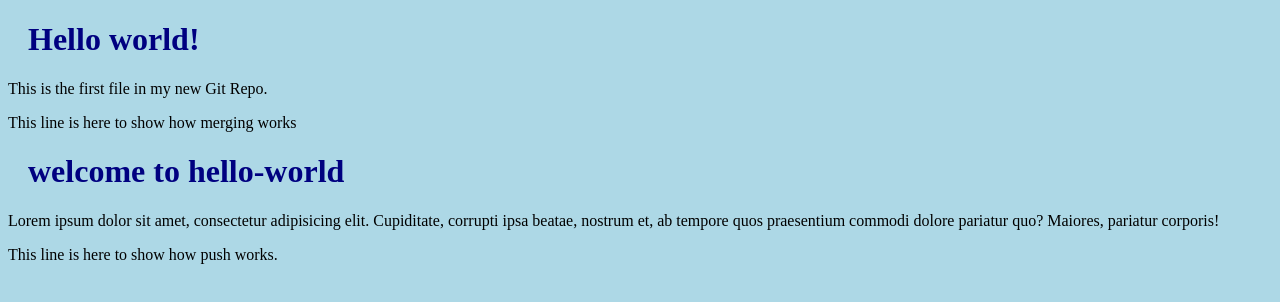
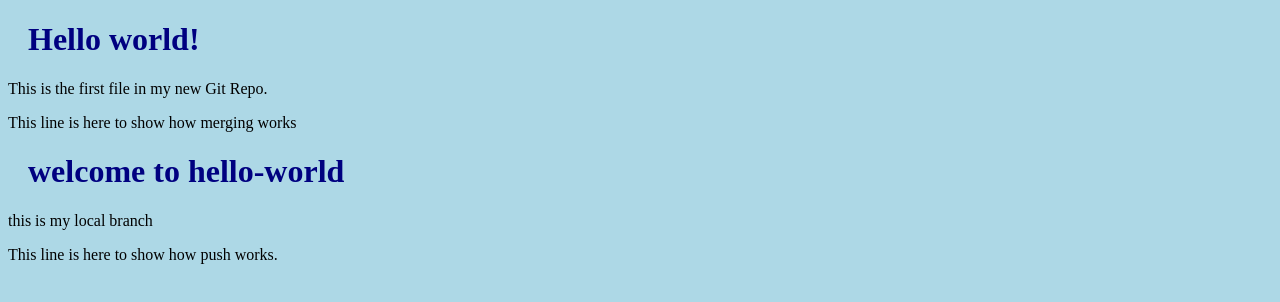
Before and after one commit to gyanurais/testproject, a plain HTML site: page index.html in a window 1280 px wide. Drawn offline with Linux system fonts and the light colour scheme.

Commit message:
add some text

```diff
--- a/index.html
+++ b/index.html
@@ -12,7 +12,7 @@
     <p>This is the first file in my new Git Repo.</p>
     <p>This line is here to show how merging works</p>
     <h1>welcome to hello-world</h1>
-    <p>Lorem ipsum dolor sit amet, consectetur adipisicing elit. Cupiditate, corrupti ipsa beatae, nostrum et, ab tempore quos praesentium commodi dolore pariatur quo? Maiores, pariatur corporis!</p>
+    <p>this is my local branch</p>
     <p>This line is here to show how push works.</p>
 </body>
 </html>
```
